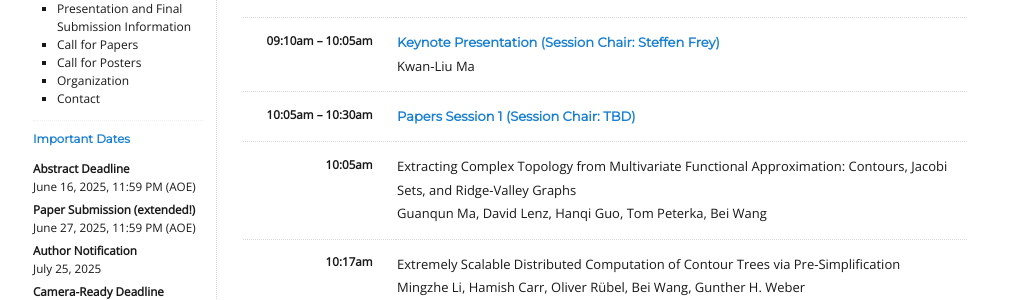
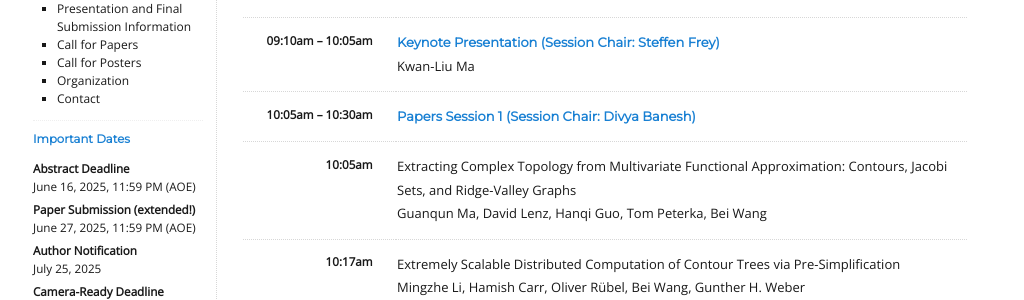
Before and after one commit to LDAV-Symposium/2025, a Jekyll site: the page built from _pages/program.md, in a window 1280 px wide. Shown: the part 290-590 px from the top of the page, without its empty margins (127-1151 px from the left). Built offline with Jekyll 4.4.1, drawn with Linux system fonts in a browser that asks for light colours.

Commit message:
Update program.md
add session chair

```diff
--- a/_pages/program.md
+++ b/_pages/program.md
@@ -22,7 +22,7 @@ title: Program
   <tr>
     <td>10:05am &ndash; 10:30am</td>
     <td>
-      <h4>Papers Session 1 (Session Chair: TBD)</h4>
+      <h4>Papers Session 1 (Session Chair: Divya Banesh)</h4>
     </td>
   </tr>
 
```
